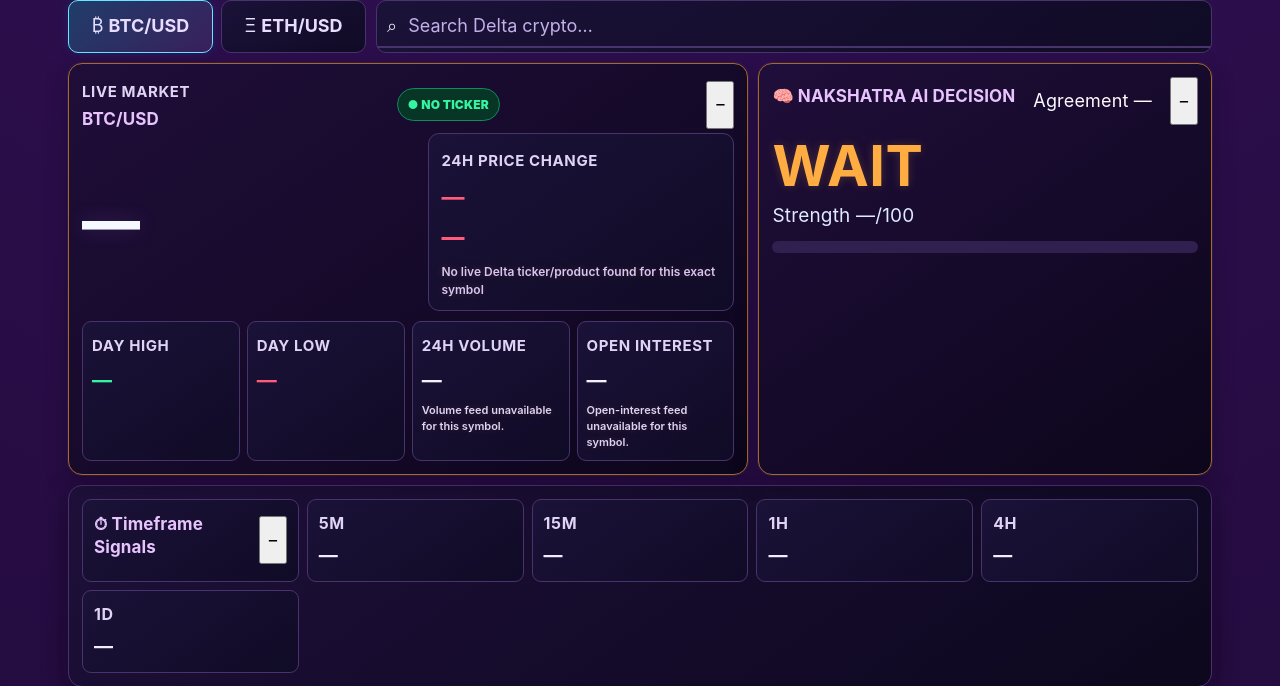
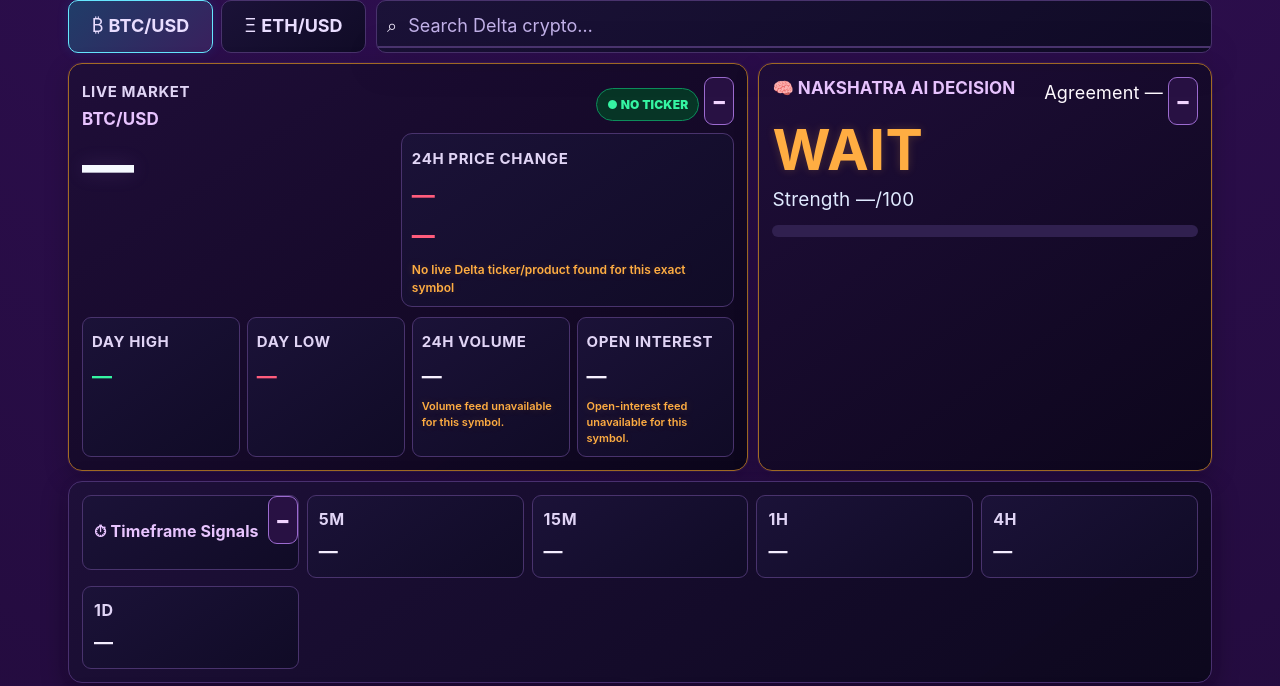
Before and after one commit to ansh9999999/NAKSHATRA-AI-CRYPTO, a FastAPI app: page / in a window 1280 px wide. Shown: the part 120-806 px from the top of the page. Run offline with FastAPI, Linux system fonts and the light colour scheme; data that the repository does not hold is empty.

Commit message:
Add files via upload

```diff
--- a/static/style.css
+++ b/static/style.css
@@ -200,3 +200,18 @@ small,.eyebrow,.market-row small,.plan-grid small{font-size:15px!important;color
 
 /* v6.9: compact market change/volume/OI explanations */
 #change[hidden]{display:none!important}.market-effect{display:block!important;text-transform:none!important;letter-spacing:0!important;font-size:12px!important;line-height:1.45!important;font-weight:600;margin-top:7px;color:#d8c5f2!important}.day-change{min-width:190px}.day-change .market-effect{max-width:280px}.market-row>div{min-width:0}.market-row .market-effect{font-size:11px!important}@media(max-width:620px){.day-change{min-width:135px}.day-change .market-effect{font-size:11px!important}.market-row .market-effect{font-size:11px!important}}
+
+
+/* NAKSHATRA v7.0: stable one-line prices, clear directional effects, collapsible sections */
+.price-line{display:grid!important;grid-template-columns:minmax(0,1fr) minmax(0,1.08fr);align-items:start;gap:10px;min-width:0}
+.price-line>div:first-child{min-width:0;overflow:visible}
+.market-hero .price{display:block;white-space:nowrap!important;overflow:visible!important;word-break:normal!important;overflow-wrap:normal!important;max-width:none;font-size:clamp(29px,7.3vw,52px)!important;letter-spacing:-1.35px!important;line-height:1.12!important;font-variant-numeric:tabular-nums}
+.day-change{min-width:0!important;width:100%;padding:10px!important}
+.day-change .market-effect{font-size:12px!important;line-height:1.45!important}
+.market-row>div{min-width:0}
+.market-effect.bull{color:var(--green)!important}.market-effect.bear{color:var(--red)!important}.market-effect.sideways{color:var(--orange)!important}
+.search-results{max-height:55vh;overflow-y:auto;box-shadow:0 12px 32px #0009}.result-item{display:flex;align-items:center;justify-content:space-between;gap:10px;width:100%;padding:12px;background:#160b29;color:#f6eaff;border:0;border-bottom:1px solid #49306a;text-align:left;cursor:pointer}.result-item:active{background:#2a1245}.result-main{display:flex;flex-direction:column;gap:4px;min-width:0}.result-main b{font-size:15px;color:#f2d3ff}.result-main small{font-size:12px;line-height:1.35;text-transform:none;letter-spacing:0}.result-price{white-space:nowrap;font-size:15px;color:#fff}.search-loading,.empty-search{padding:13px;color:#d9c2f5;font-size:14px}
+.card,.global-card{position:relative}.section-head,.global-card-head,.generated-collapse-head{padding-right:35px;position:relative;min-height:28px}.collapse-toggle{position:absolute;right:0;top:0;min-width:30px;width:30px;height:30px;border:1px solid #9c6bd0;border-radius:9px;background:#281143;color:#f1d4ff;font-size:22px;font-weight:800;line-height:1;cursor:pointer;z-index:2}.generated-collapse-head{display:flex;align-items:center;justify-content:space-between;margin-bottom:8px}.generated-collapse-head h2{margin:0;font-size:16px}.card.is-collapsed>*:not(.section-head):not(.generated-collapse-head):not(h2:first-child):not(h3:first-child),.global-card.is-collapsed>*:not(.global-card-head):not(.generated-collapse-head):not(h2:first-child):not(h3:first-child){display:none!important}.card.is-collapsed,.global-card.is-collapsed{padding-bottom:13px}
+@media(max-width:620px){.price-line{grid-template-columns:minmax(0,1fr) minmax(0,1.05fr);gap:7px}.market-hero .price{font-size:clamp(26px,6.7vw,38px)!important;letter-spacing:-1.1px!important}.day-change{padding:8px!important}.day-change b{font-size:16px!important}.day-change .market-effect{font-size:11px!important}.collapse-toggle{width:32px;height:32px;min-width:32px}.section-head,.global-card-head{padding-right:38px}}
+
+.global-market-wrap{position:relative}.global-title-row{position:relative;padding-right:42px}.global-market-wrap.is-collapsed>.global-grid,.global-market-wrap.is-collapsed>section.global-card,.global-market-wrap.is-collapsed>.global-footnote{display:none!important}.global-title-row .collapse-toggle{top:4px}
```
